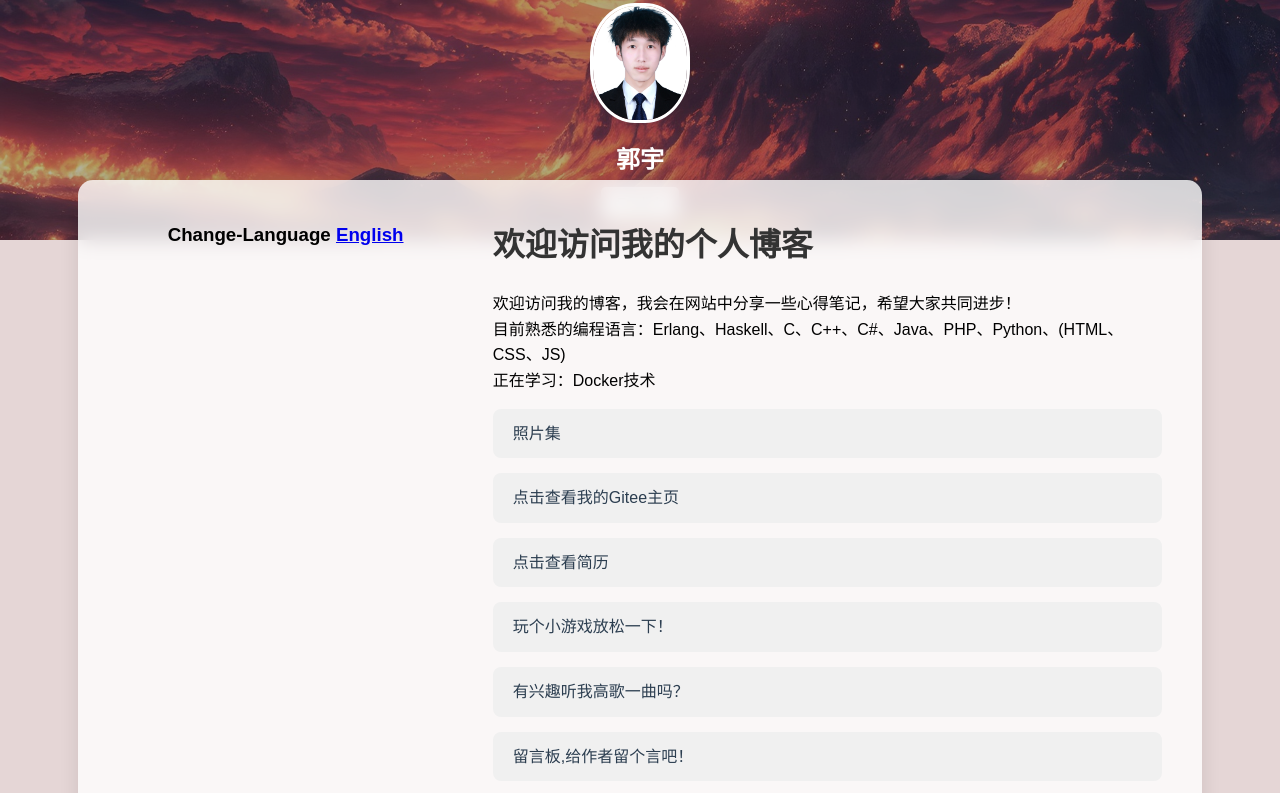
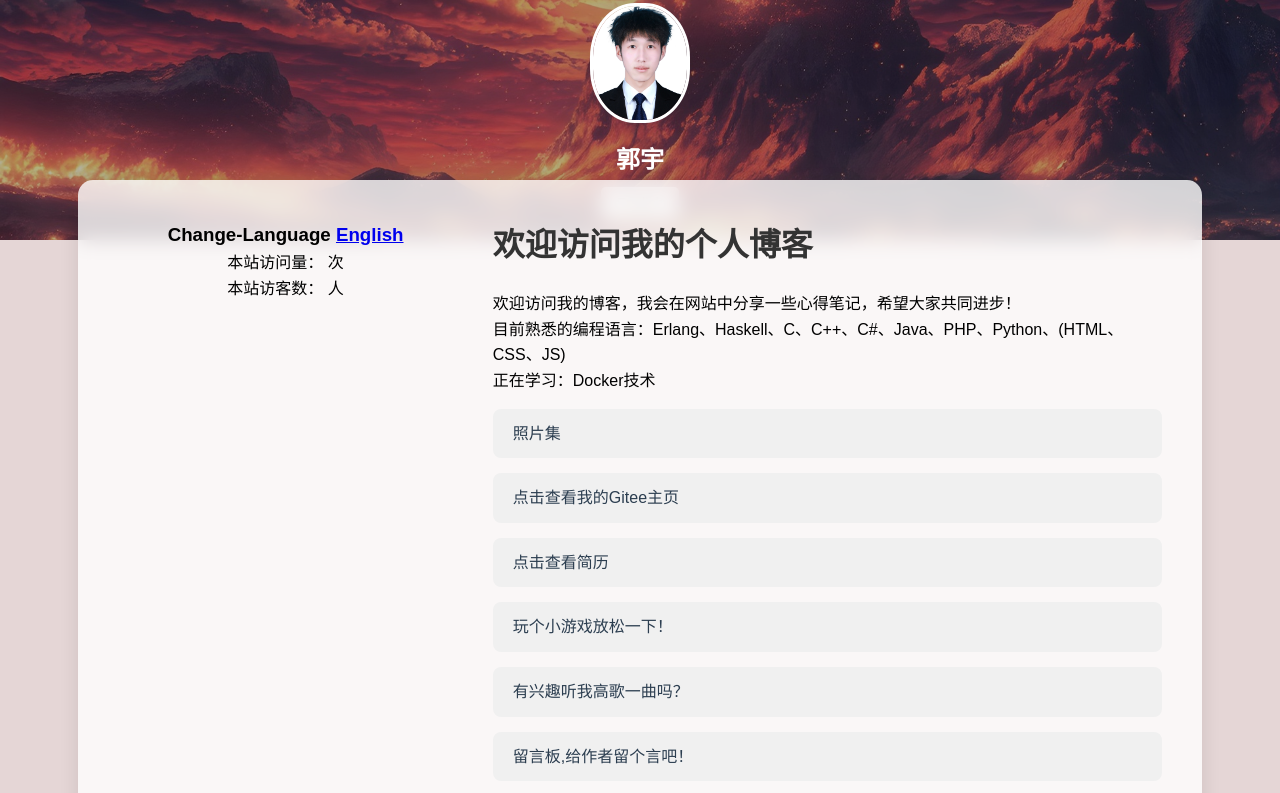
Before and after one commit to GodOfCode2001/GodOfCode2001.github.io, a plain HTML site: page index.html in a window 1280 px wide. Shown: the top 793 px of the page. Drawn offline with Linux system fonts and the light colour scheme; some packages are replaced by stand-ins of ours; a script that the page names is missing.

```diff
--- a/index.html
+++ b/index.html
@@ -9,6 +9,7 @@
     <title>个人博客</title>
     <link rel="stylesheet" href="css/index.css?v=1.0.4">
     <script src="js/index.js?v=1.0.4"></script>
+    <script async src="//busuanzi.ibruce.info/busuanzi/2.3/busuanzi.pure.mini.js"></script>
 </head>
 <body>
     <!-- 个人主页背景 -->
@@ -24,6 +25,11 @@
     <div class="contentContainer">
         <div class="myPhoto">
             <h3>Change-Language <a href="./english.html">English</a></h3>
+            <div class="visitor">
+                本站访问量：<span id="busuanzi_value_site_pv"></span> 次
+                <br>
+                本站访客数：<span id="busuanzi_value_site_uv"></span> 人
+            </div>
         </div>
         <div class="detail">
             <h1 class="title1">欢迎访问我的个人博客</h1>
```
